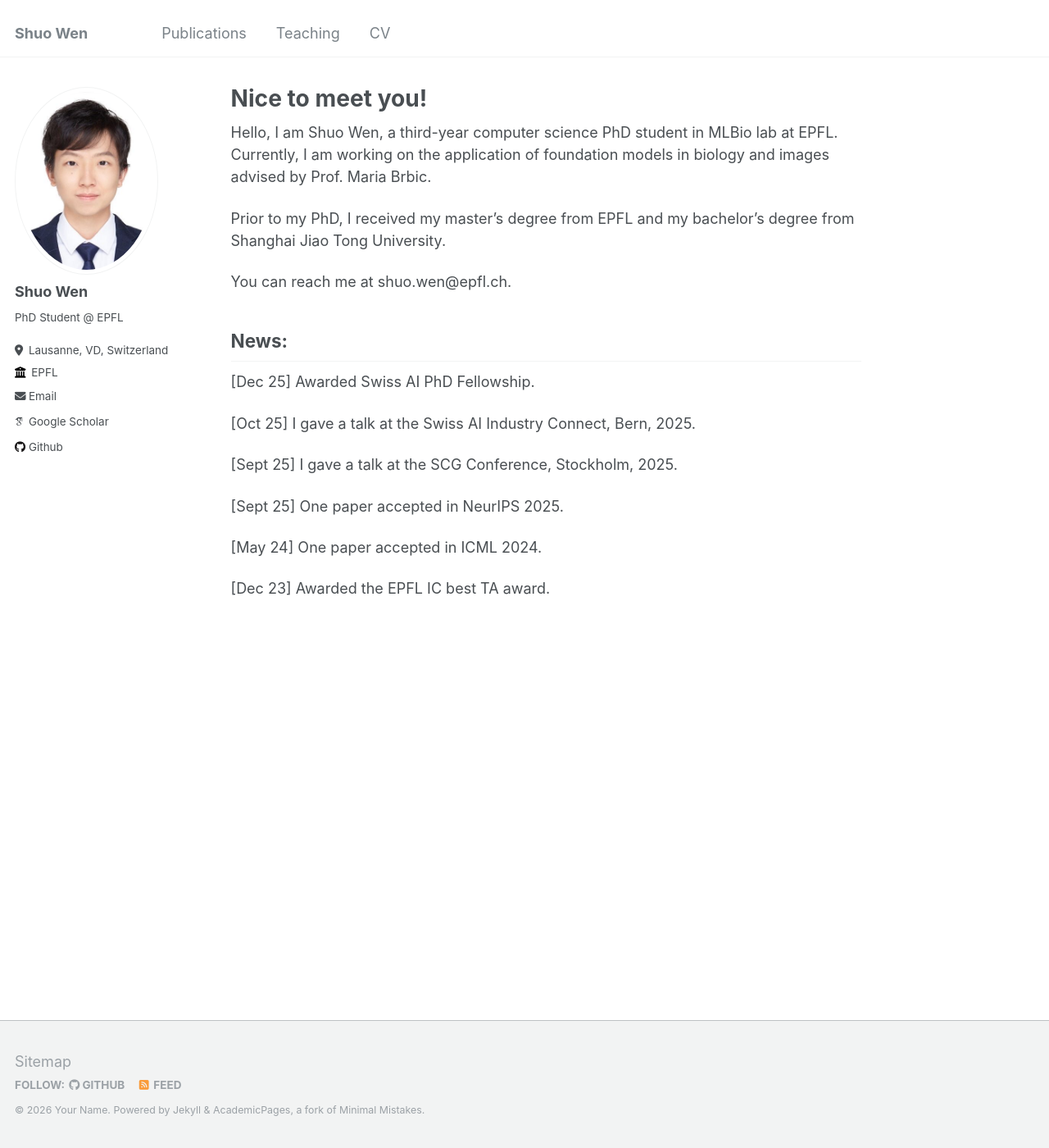
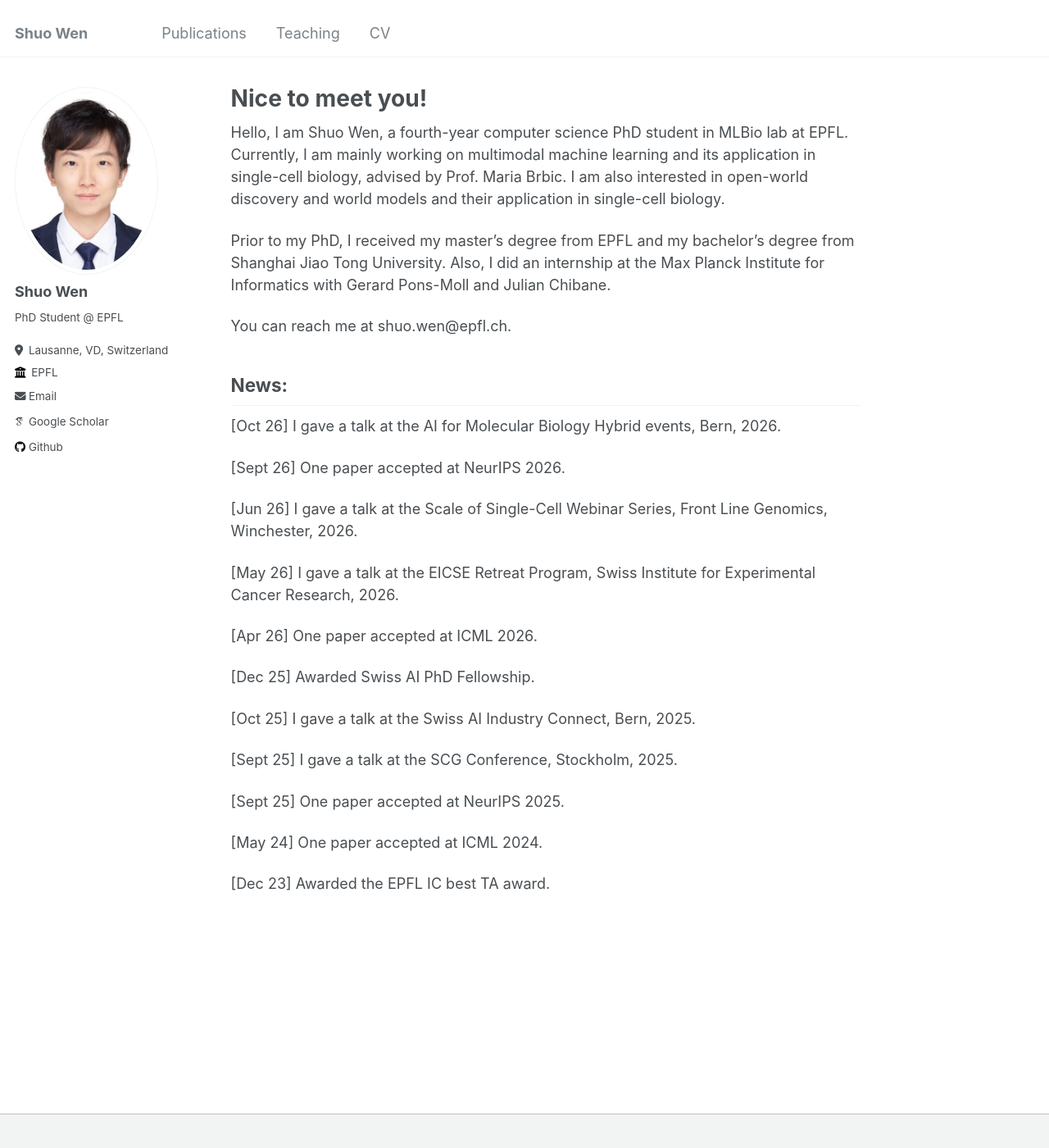
Before and after one commit to wenshuo128/wenshuo128.github.io, a Jekyll site: the page built from _pages/about.md, in a window 1280 px wide and 1400 px high. Shown: the whole window at 82% size. Built offline with Jekyll 4.4.1, drawn with Linux system fonts in a browser that asks for light colours; some web fonts are replaced.

Commit message:
Update about.md

```diff
--- a/_pages/about.md
+++ b/_pages/about.md
@@ -7,13 +7,23 @@ redirect_from:
   - /about.html
 ---
 
-Hello, I am Shuo Wen, a third-year computer science PhD student in MLBio lab at EPFL. Currently, I am working on the application of foundation models in biology and images advised by Prof. Maria Brbic.
+Hello, I am Shuo Wen, a fourth-year computer science PhD student in MLBio lab at EPFL. Currently, I am mainly working on multimodal machine learning and its application in single-cell biology, advised by Prof. Maria Brbic. I am also interested in open-world discovery and world models and their application in single-cell biology.
 
-Prior to my PhD, I received my master's degree from EPFL and my bachelor's degree from Shanghai Jiao Tong University.
+Prior to my PhD, I received my master's degree from EPFL and my bachelor's degree from Shanghai Jiao Tong University. Also, I did an internship at the Max Planck Institute for Informatics with Gerard Pons-Moll and Julian Chibane.
 
 You can reach me at shuo.wen@epfl.ch.
 
 ## News:
+
+[Oct 26] I gave a talk at the AI for Molecular Biology Hybrid events, Bern, 2026.
+
+[Sept 26] One paper accepted at NeurIPS 2026.
+
+[Jun 26] I gave a talk at the Scale of Single-Cell Webinar Series, Front Line Genomics, Winchester, 2026.
+
+[May 26] I gave a talk at the EICSE Retreat Program, Swiss Institute for Experimental Cancer Research, 2026.
+
+[Apr 26] One paper accepted at ICML 2026.
 
 [Dec 25] Awarded Swiss AI PhD Fellowship.
 
@@ -21,8 +31,8 @@ You can reach me at shuo.wen@epfl.ch.
 
 [Sept 25] I gave a talk at the SCG Conference, Stockholm, 2025.
 
-[Sept 25] One paper accepted in NeurIPS 2025.
+[Sept 25] One paper accepted at NeurIPS 2025.
 
-[May 24] One paper accepted in ICML 2024.
+[May 24] One paper accepted at ICML 2024.
 
 [Dec 23] Awarded the EPFL IC best TA award.
```
